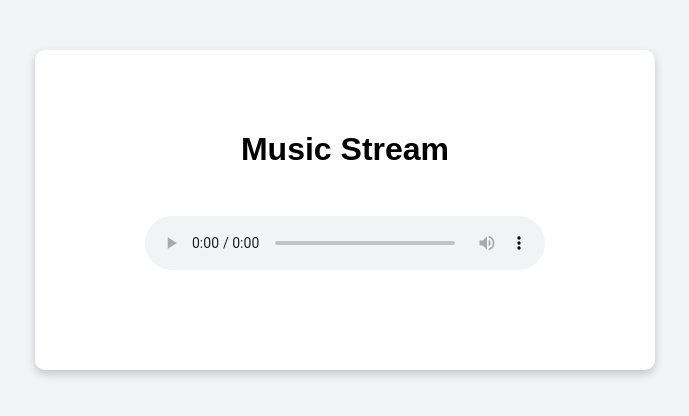
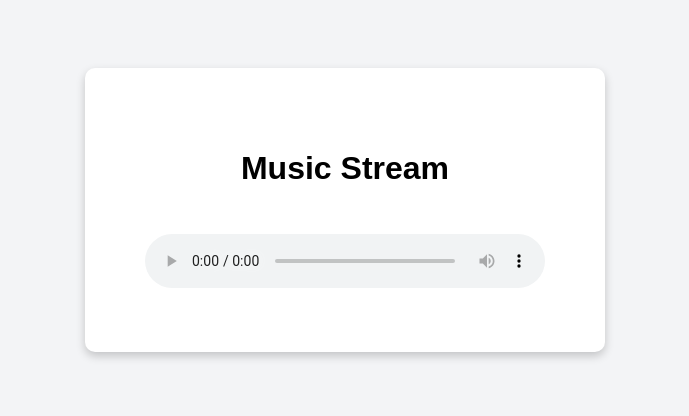
Before and after one commit to RafaPear/FUSION-JAZZ-RADIO, a plain HTML site: page index.html in a window 1280 px wide. Shown: the part 190-606 px from the top of the page, without its empty margins (295-984 px from the left). Drawn offline with Linux system fonts and the light colour scheme.

Commit message:
modified:   style.css

```diff
--- a/style.css
+++ b/style.css
@@ -14,8 +14,8 @@ body {
     padding: 60px; /* Increase padding */
     border-radius: 10px;
     box-shadow: 0 4px 10px rgba(0, 0, 0, 0.2); /* Slightly bigger shadow */
-    min-width: 500px; /* Set a minimum width */
-    min-height: 200px; /* Set a minimum height */
+    min-width: 400px; /* Set a minimum width */
+    min-height: 100px; /* Set a minimum height */
 }
 
 audio {
```
